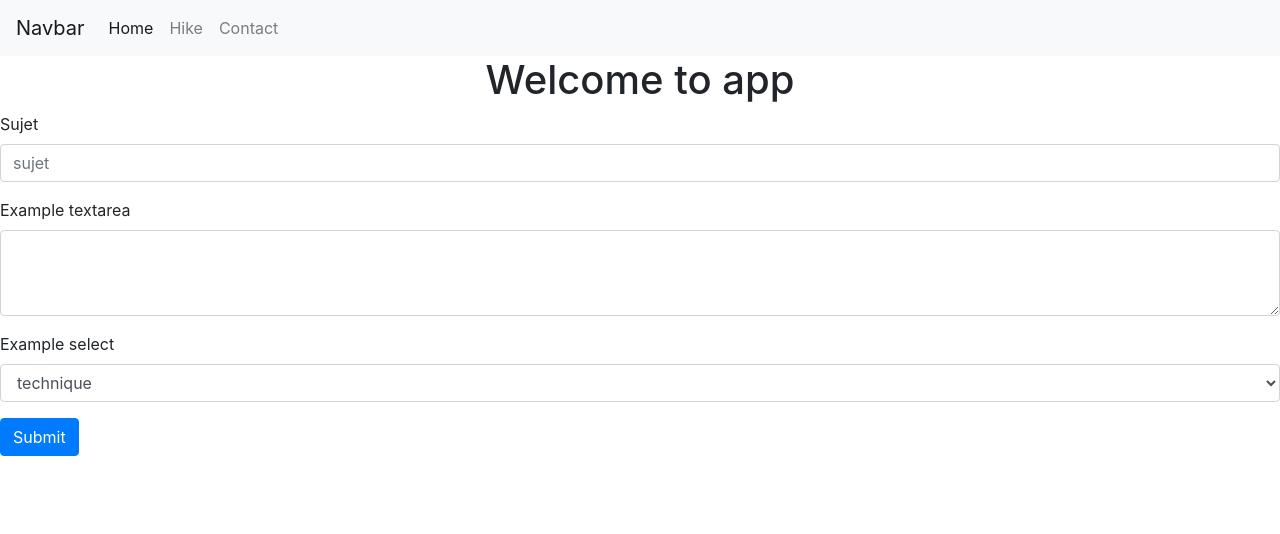
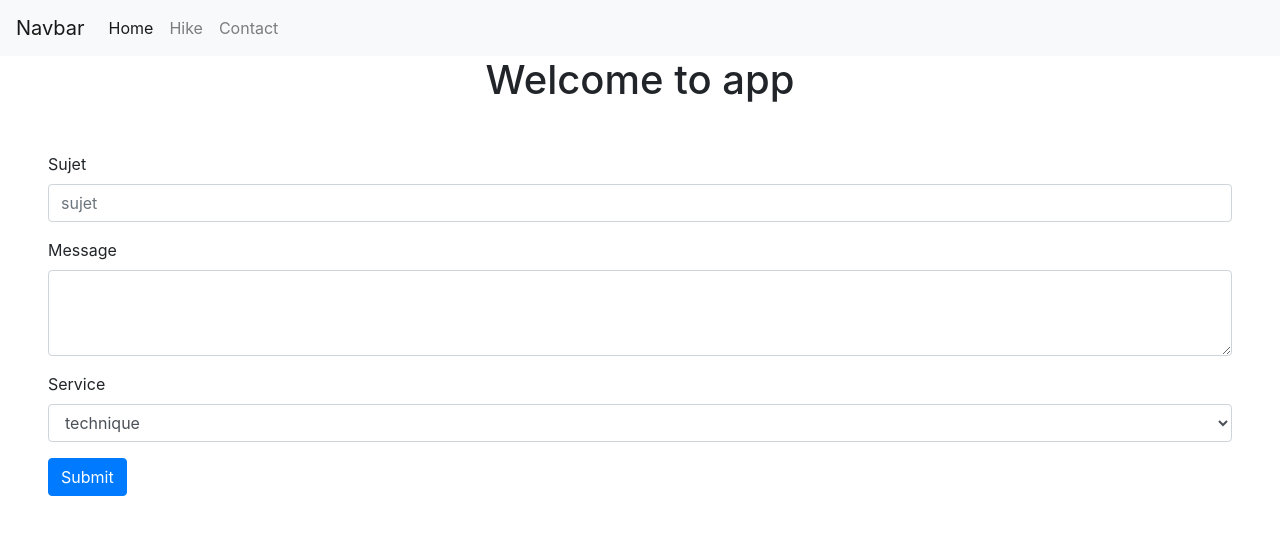
Before and after one commit to boukhemis11/rando, an Angular app in the folder ngRando/: page /contact in a window 1280 px wide. Shown: the top 534 px of the page. Built offline with nearby package versions, Linux system fonts and the light colour scheme.

Commit message:
add pipe search et page contact

```diff
--- a/ngRando/src/app/contact/contact.component.html
+++ b/ngRando/src/app/contact/contact.component.html
@@ -1,14 +1,14 @@
-<form>
+<form class="m-5">
   <div class="form-group">
     <label for="subject">Sujet</label>
     <input type="email" class="form-control" id="subject" placeholder="sujet">
   </div>
   <div class="form-group">
-    <label for="message">Example textarea</label>
+    <label for="message">Message</label>
     <textarea class="form-control" id="message" rows="3"></textarea>
   </div>
   <div class="form-group">
-    <label for="service">Example select</label>
+    <label for="service">Service</label>
     <select class="form-control" id="service">
       <option value="tech">technique</option>
       <option value="sales">comercial</option>
```
